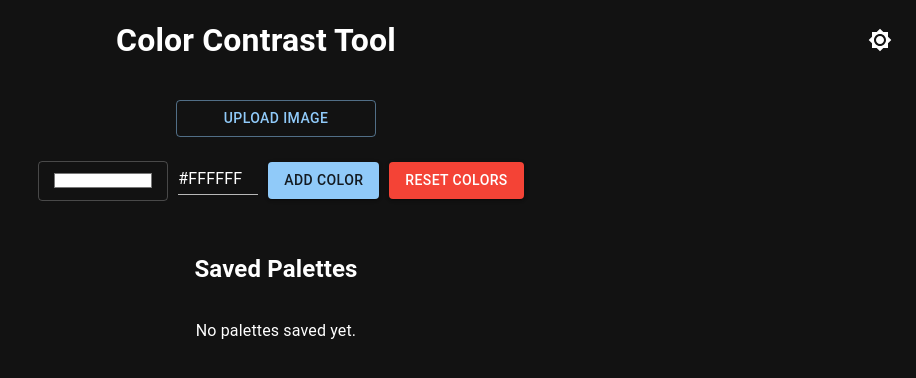
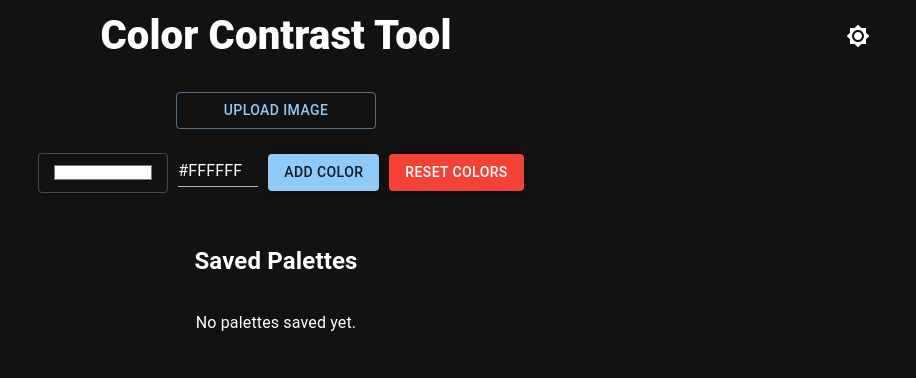
Before and after one commit to jaco8060/Color-Contrast-Tool, a React (Vite) app: page / in a window 1280 px wide. Shown: the top 378 px of the page, without its empty margins (364-1280 px from the left). Built offline with nearby package versions, Linux system fonts and the light colour scheme.

Commit message:
update title to be more centered

```diff
--- a/src/App.css
+++ b/src/App.css
@@ -10,10 +10,23 @@
   justify-content: space-between;
   align-items: center;
   padding: 1rem;
+  position: relative;
 }
 
 .headerContainer .title {
   margin: 0 auto 0 auto;
+  font-weight: 800;
+  font-size: clamp(24px, 5vw, 40px);
+  position: absolute;
+  top: 50%;
+  left: 50%;
+  transform: translate(-50%, -50%);
+  white-space: nowrap;
+}
+.toggleThemeIcon {
+  position: absolute;
+
+  left: 95%;
 }
 
 .subheadingTitle {
@@ -28,7 +41,7 @@
 }
 
 @media (max-width: 400px) {
-  .headerContainer h1 {
+  /* .headerContainer h1 {
     font-size: 28px;
-  }
+  } */
 }
--- a/src/App.jsx
+++ b/src/App.jsx
@@ -253,6 +253,7 @@
           onClick={toggleTheme}
           color="inherit"
           aria-label="Toggle theme"
+          className="toggleThemeIcon"
         >
           {themeMode === "dark" ? <Brightness7Icon /> : <Brightness4Icon />}
         </IconButton>
```
